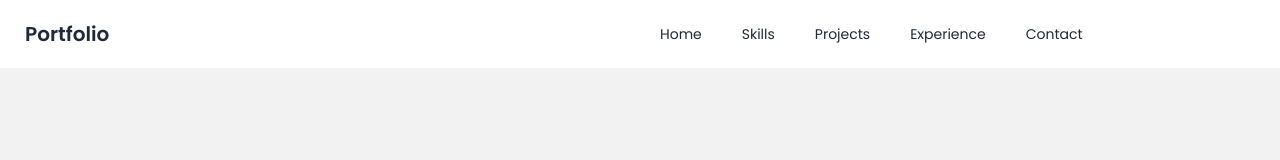
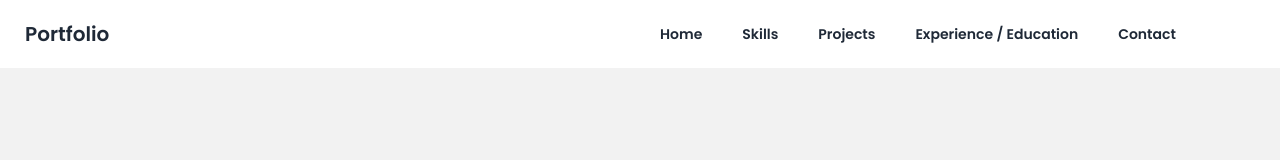
Before and after one commit to Tawkir711/Tawkir-Ahmed-Portfolio, a React (Vite) app: page / in a window 1280 px wide. Shown: the top 160 px of the page. Built offline with nearby package versions, Linux system fonts and the light colour scheme.

Commit message:
updated navbar and added CNAME file on this portfolio

```diff
--- a/src/components/Navbar/Navbar.jsx
+++ b/src/components/Navbar/Navbar.jsx
@@ -4,72 +4,37 @@ import { HashLink } from "react-router-hash-link";
 const Navbar = () => {
   const NavLinks = (
     <>
-      <li>
+      <li className="font-semibold">
         <HashLink
           to={"#home"}
-          className={({ isActive, isPending }) =>
-            isPending
-              ? "pending"
-              : isActive
-              ? "underline text-white font-bold bg-amber-400"
-              : "font-bold"
-          }
         >
           Home
         </HashLink>
       </li>
-      <li>
+      <li className="font-semibold">
         <HashLink
           to={"#skill"} spy={true} smooth={true} offset={50} duration={500}
-          className={({ isActive, isPending }) =>
-            isPending
-              ? "pending"
-              : isActive
-              ? "underline text-white font-bold bg-amber-400"
-              : "font-bold"
-          }
         >
           Skills
         </HashLink>
       </li>
-      <li>
+      <li className="font-semibold">
         <HashLink
           to={"#projects"} spy={true} smooth={true} offset={50} duration={500}
-          className={({ isActive, isPending }) =>
-            isPending
-              ? "pending"
-              : isActive
-              ? "underline text-white font-bold bg-amber-400"
-              : "font-bold"
-          }
         >
           Projects
         </HashLink>
       </li>
-      <li>
+      <li className="font-semibold">
         <HashLink
           to={"#experience"} spy={true} smooth={true} offset={50} duration={500}
-          className={({ isActive, isPending }) =>
-            isPending
-              ? "pending"
-              : isActive
-              ? "underline text-white font-bold bg-amber-400"
-              : "font-bold"
-          }
         >
-          Experience
+          Experience / Education
         </HashLink>
       </li>
-      <li>
+      <li className="font-semibold">
         <HashLink
           to={"#contact"} spy={true} smooth={true} offset={50} duration={500}
-          className={({ isActive, isPending }) =>
-            isPending
-              ? "pending"
-              : isActive
-              ? "underline text-white font-bold bg-amber-400"
-              : "font-bold"
-          }
         >
           Contact
         </HashLink>
```
Also changed, not shown: 1 other file (tests, documents, lock files or other folders).
